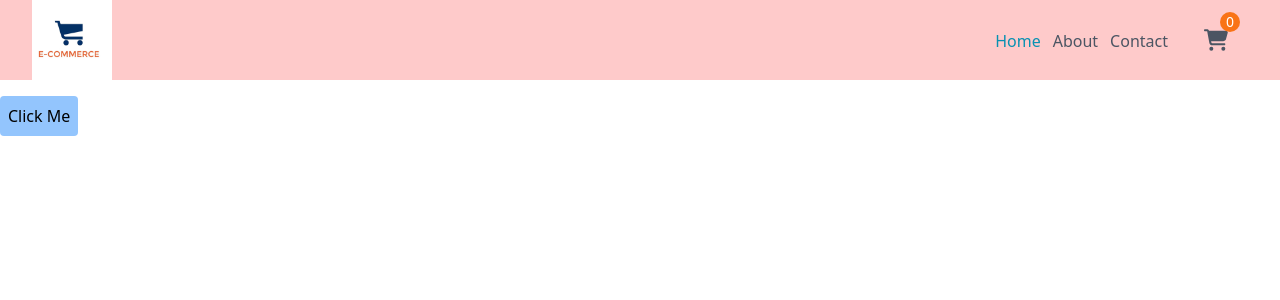
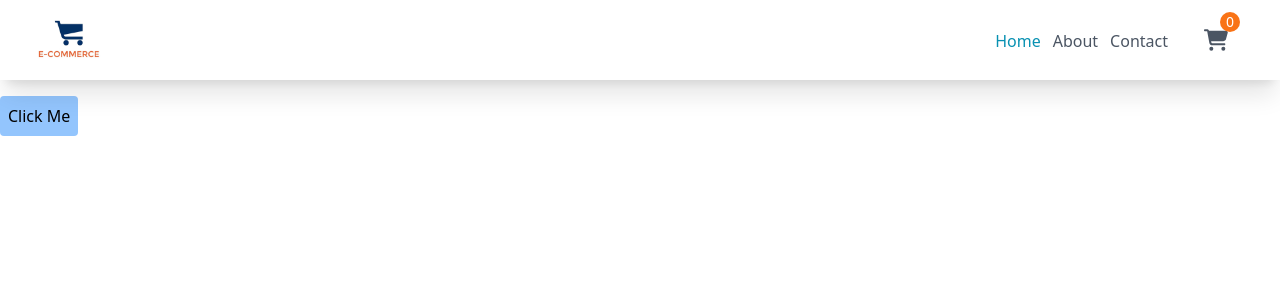
Before and after one commit to doaa-fakher0612/E-Commerce-react-app, a React (Vite) app: page / in a window 1280 px wide. Shown: the top 300 px of the page. Built offline with nearby package versions, Linux system fonts and the light colour scheme.

Commit message:
fix header background & shadow

```diff
--- a/src/Components/Header/Header.jsx
+++ b/src/Components/Header/Header.jsx
@@ -6,7 +6,7 @@ export default function Header({ sharedCounter, setSharedCounter }) {
   return (
     <header
       id="header"
-      className="fixed top-0 z-50 flex h-10 w-full items-center justify-between gap-1 bg-red-200 px-3 py-6 md:h-20 md:px-8"
+      className="fixed top-0 z-50 flex h-10 w-full items-center justify-between gap-1 bg-white px-3 py-6 md:h-20 md:px-8 shadow-xl"
     >
       <Logo />
       <Navbar
```
